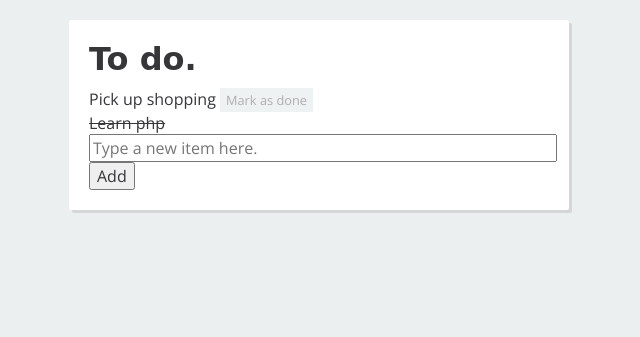
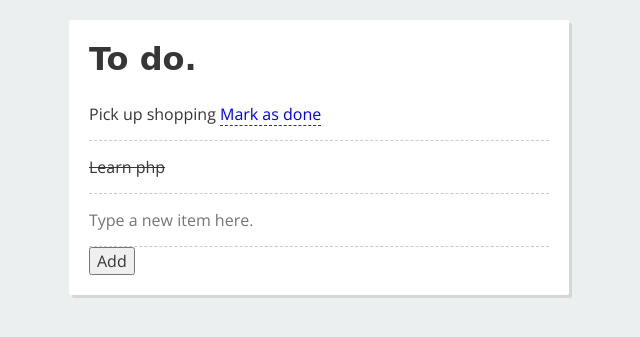
Before and after one commit to jkh1789/Is218-Finalproject, a PHP site: page /pages/index.php in a window 1280 px wide. Shown: the top 337 px of the page, without its empty margins (321-961 px from the left). Run offline with PHP 8.4, Linux system fonts and the light colour scheme; some web fonts are replaced.

Commit message:
modified to do list

```diff
--- a/pages/css/main.css
+++ b/pages/css/main.css
@@ -47,8 +47,8 @@ a {
    text-decoration:line-through;
 }
 
-.items li
-.items-add .input{
+.items li,
+.item-add .input {
    border:0;
    border-bottom:1px dashed #ccc;
    padding: 15px 0;
@@ -63,7 +63,8 @@ a {
 }
 
 /* Done Button */
-.done-botton {
+
+.done-button {
    display:inline-block;
    font-size:0.8em;
    background-color:#d9dfe1;
```
